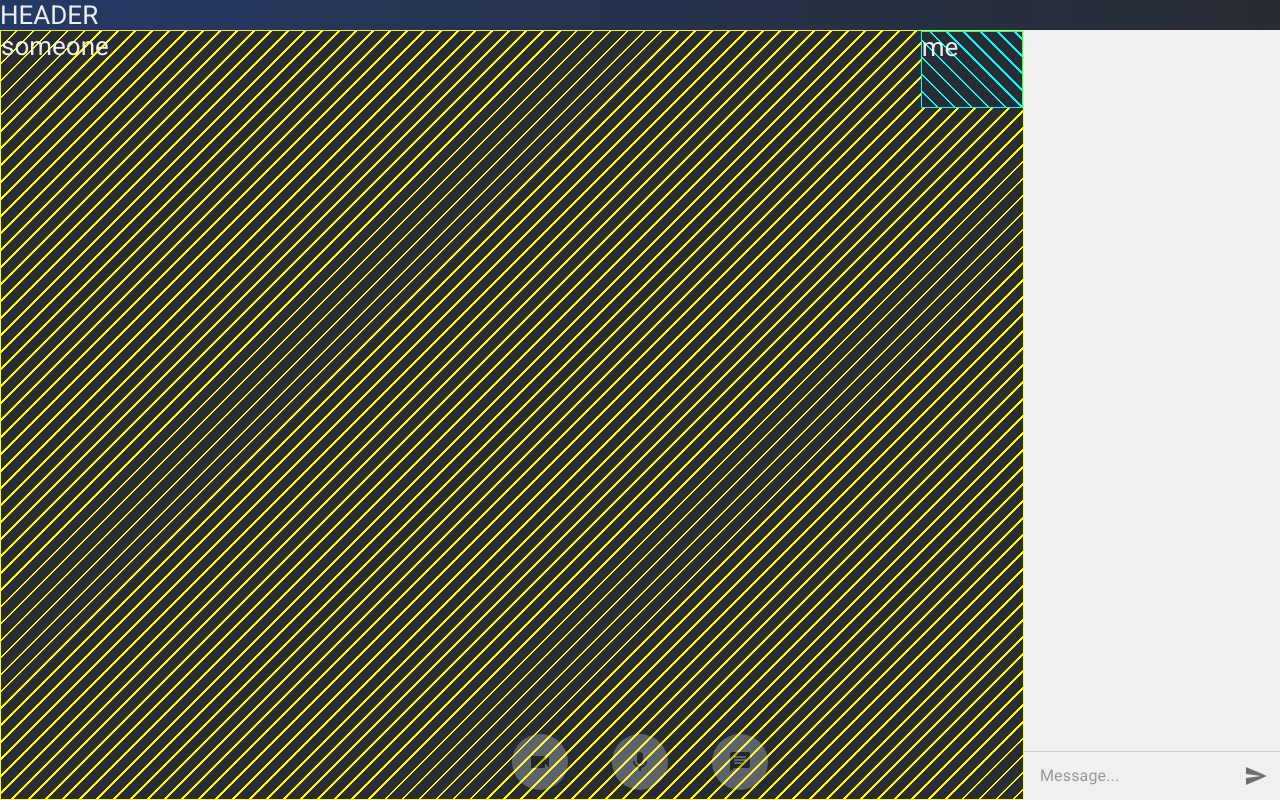
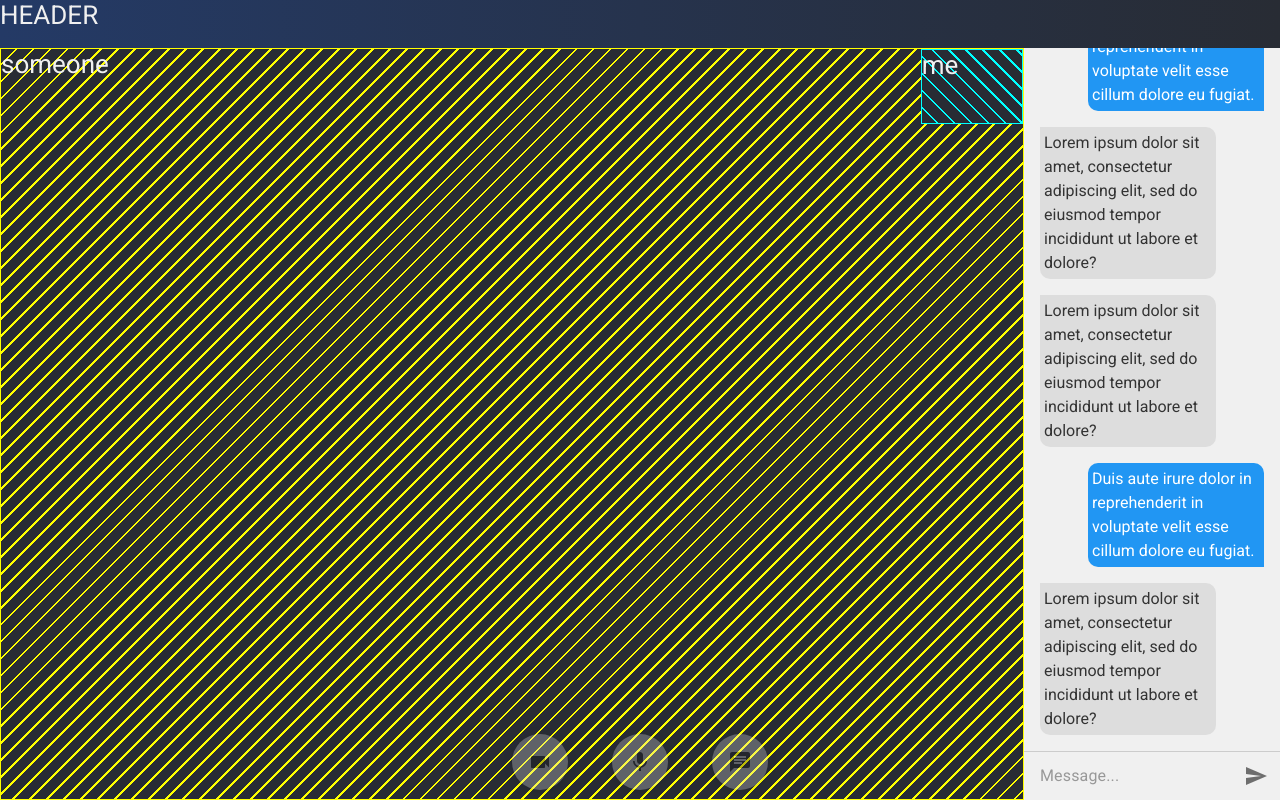
Before and after one commit to wwgoncalves/foreheads, a React (Create React App) app: page / in a window 1280 px wide. Both pictures are taken after a click on the button 740 px from the left and 762 px from the top of the page. Built offline with nearby package versions, Linux system fonts and the light colour scheme.

Commit message:
prototyping

```diff
--- a/src/App.js
+++ b/src/App.js
@@ -6,6 +6,7 @@
   IconButton,
   Tooltip,
   Snackbar,
+  Slide,
 } from '@material-ui/core';
 
 import SendIcon from '@material-ui/icons/Send';
@@ -18,6 +19,23 @@
 import CloseIcon from '@material-ui/icons/Close';
 
 import '~/assets/css/App.css';
+
+function SlideUpTransition(props) {
+  return <Slide {...props} direction="up" />;
+}
+
+function CustomSnackbar(props) {
+  return (
+    <Snackbar
+      {...props}
+      anchorOrigin={{
+        vertical: 'bottom',
+        horizontal: 'left',
+      }}
+      TransitionComponent={SlideUpTransition}
+    />
+  );
+}
 
 function App() {
   const [cameraIsOn, setCameraIsOn] = React.useState(true);
@@ -69,20 +87,20 @@
 
   const turnCameraOn = () => {
     setCameraIsOn(true);
-    addSnack('Now your camera is turned on. Smile!');
+    addSnack('Camera turned on.');
   };
   const turnCameraOff = () => {
     setCameraIsOn(false);
-    addSnack('Your camera is turned off now.');
+    addSnack('Camera turned off.');
   };
 
   const turnMicOn = () => {
     setMicIsOn(true);
-    addSnack('Now your microphone is open.');
+    addSnack('Microphone was open.');
   };
   const turnMicOff = () => {
     setMicIsOn(false);
-    addSnack('Your microphone is muted now.');
+    addSnack('Microphone was muted.');
   };
 
   const exitSnackbar = () => setSnack(undefined);
@@ -98,7 +116,52 @@
           </div>
         </div>
         <div className="textchat">
-          <div className="conversation" />
+          <div className="conversation">
+            <span className="theirs">
+              Lorem ipsum dolor sit amet, consectetur adipiscing elit, sed do
+              eiusmod tempor incididunt ut labore et dolore?
+            </span>
+            <span className="mine">
+              Duis aute irure dolor in reprehenderit in voluptate velit esse
+              cillum dolore eu fugiat.
+            </span>
+            <span className="theirs">
+              Lorem ipsum dolor sit amet, consectetur adipiscing elit, sed do
+              eiusmod tempor incididunt ut labore et dolore?
+            </span>
+            {/* <span className="theirs">
+              Lorem ipsum dolor sit amet, consectetur adipiscing elit, sed do
+              eiusmod tempor incididunt ut labore et dolore?
+            </span>
+            <span className="mine">
+              Duis aute irure dolor in reprehenderit in voluptate velit esse
+              cillum dolore eu fugiat.
+            </span>
+            <span className="mine">
+              Duis aute irure dolor in reprehenderit in voluptate velit esse
+              cillum dolore eu fugiat.
+            </span>
+            <span className="mine">
+              Sed ut perspiciatis unde omnis iste natus error sit voluptatem
+              accusantium?
+            </span>
+            <span className="theirs">
+              Lorem ipsum dolor sit amet, consectetur adipiscing elit, sed do
+              eiusmod tempor incididunt ut labore et dolore?
+            </span>
+            <span className="mine">
+              Duis aute irure dolor in reprehenderit in voluptate velit esse
+              cillum dolore eu fugiat.
+            </span> */}
+            <span className="theirs">
+              Lorem ipsum dolor sit amet, consectetur adipiscing elit, sed do
+              eiusmod tempor incididunt ut labore et dolore?
+            </span>
+            <span className="mine">
+              Duis aute irure dolor in reprehenderit in voluptate velit esse
+              cillum dolore eu fugiat.
+            </span>
+          </div>
           <div className="message">
             <InputBase
               placeholder="Message..."
@@ -154,12 +217,8 @@
             </Tooltip>
           )}
         </div>
-        <Snackbar
+        <CustomSnackbar
           key={snack ? snack.key : undefined}
-          anchorOrigin={{
-            vertical: 'bottom',
-            horizontal: 'left',
-          }}
           open={snackbarIsOpen}
           autoHideDuration={5000}
           onClose={closeSnackbar}
--- a/src/assets/css/App.css
+++ b/src/assets/css/App.css
@@ -10,8 +10,7 @@
 }
 
 header {
-  /* flex: 1; */
-
+  height: var(--headerHeight);
   background: linear-gradient(-90deg, transparent, #243a66);
 }
 
@@ -66,9 +65,42 @@
 
   background-color: #f0f0f0;
   color: var(--appBackgroundColor);
+
+  /* overflow-y: auto; */
+  max-height: calc(100vh - var(--headerHeight));
 }
 .textchat .conversation {
-  flex: 1;
+  flex-grow: 1;
+
+  overflow-y: auto;
+
+  display: flex;
+  flex-direction: column-reverse;
+  /* justify-content: flex-end; */
+
+  padding: 16px;
+}
+.conversation span {
+  font-size: 1rem;
+  line-height: 1.5rem;
+
+  padding: 0.25rem;
+  border-radius: 10px;
+  margin-top: 1rem;
+}
+.conversation .theirs {
+  margin-right: 3rem;
+  border-top-left-radius: 0px;
+
+  color: #333;
+  background-color: #ddd;
+}
+.conversation .mine {
+  margin-left: 3rem;
+  border-bottom-right-radius: 0px;
+
+  color: #fff;
+  background-color: #2196f3;
 }
 .textchat .message {
   display: flex;
@@ -79,7 +111,7 @@
 .message div:nth-of-type(1) {
   flex: 1;
 
-  padding-left: 1rem;
+  padding-left: 16px;
 }
 
 .controls {
--- a/src/assets/css/index.css
+++ b/src/assets/css/index.css
@@ -1,5 +1,6 @@
 :root {
   --appBackgroundColor: rgb(40, 44, 52);
+  --headerHeight: 3rem;
 }
 
 * {
```
Also changed, not shown: .eslintrc.js.
